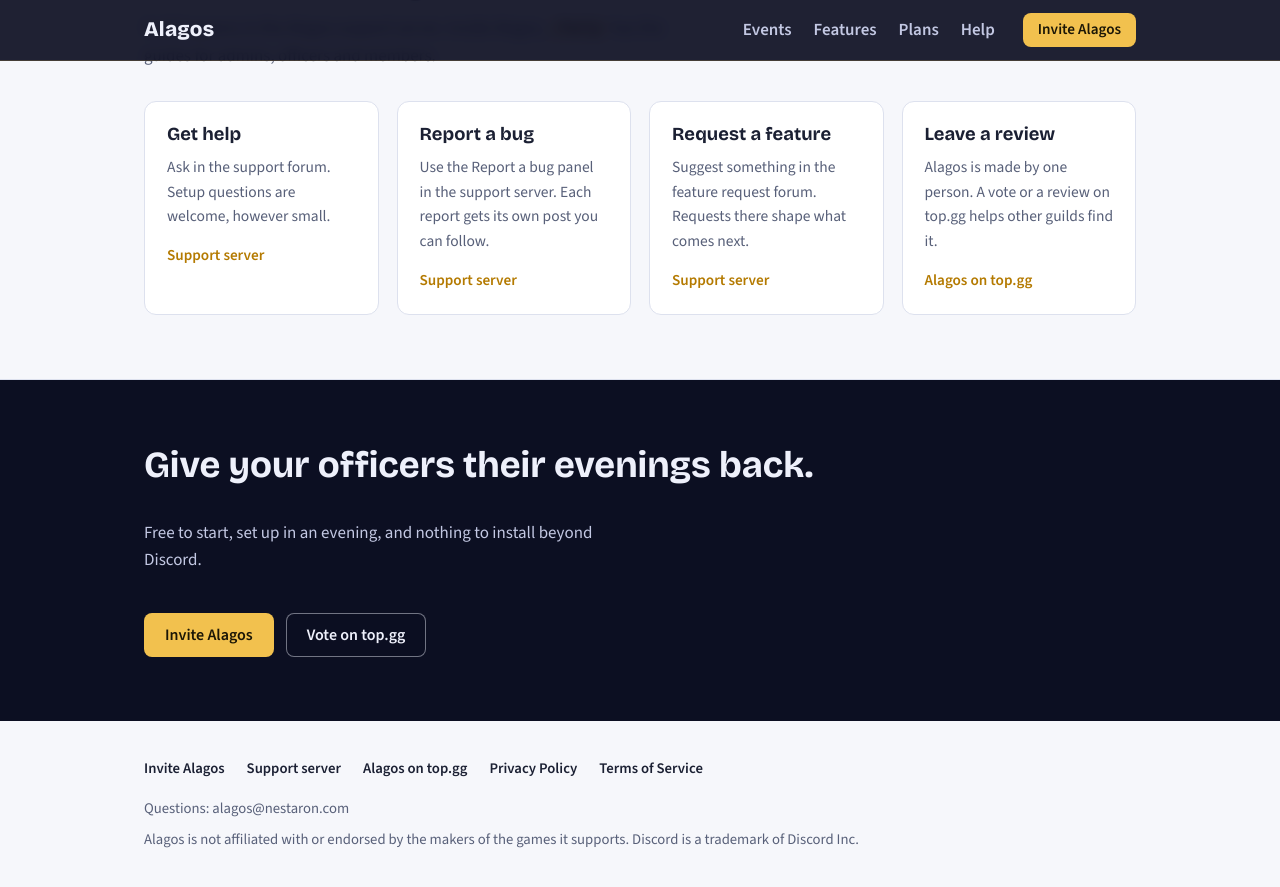
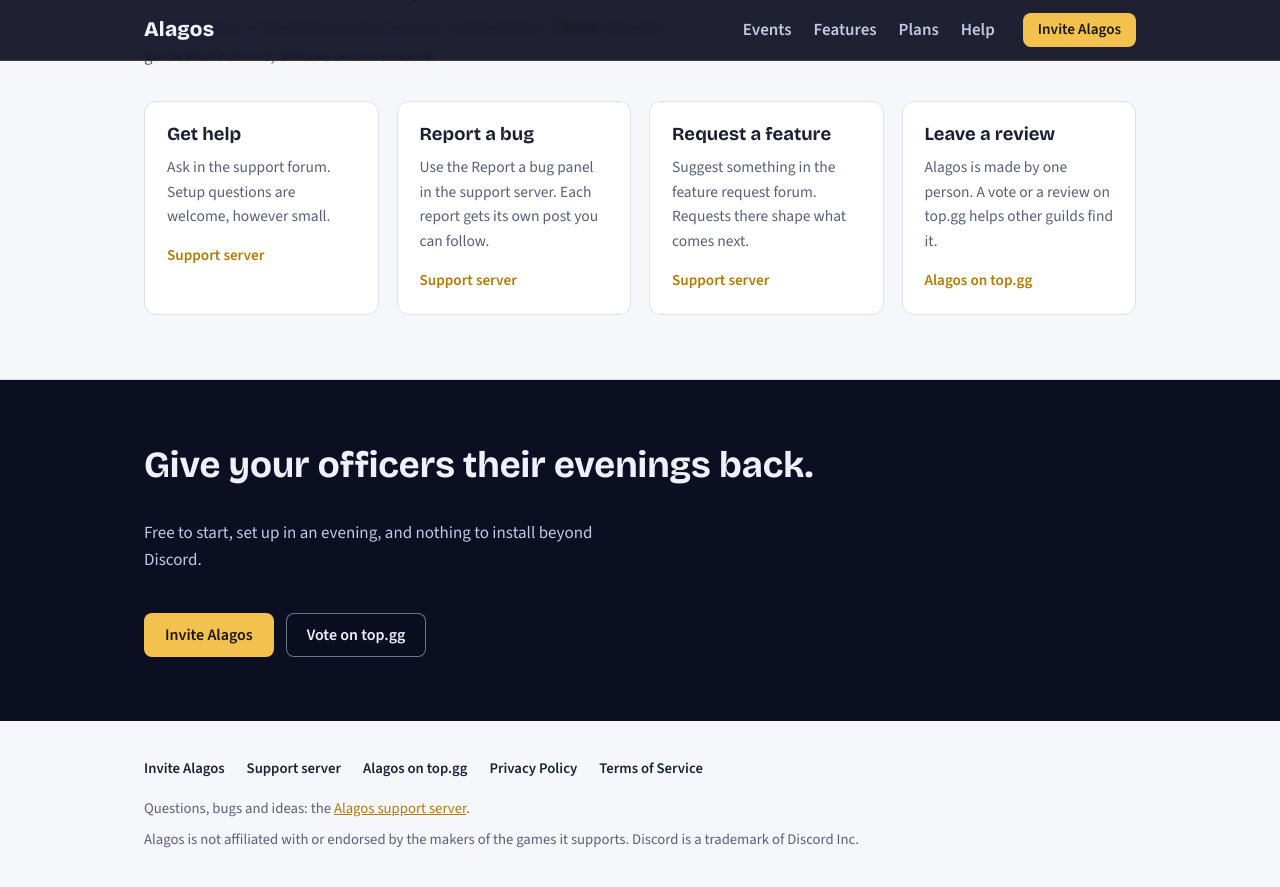
Before and after one commit to NestaronRevion/alagos-legal, a Jekyll site: the page built from index.html, in a window 1280 px wide and 900 px high, scrolled down 6719 px. Shown: the top 887 px of the window. Built offline with Jekyll 4.4.1, drawn with Linux system fonts in a browser that asks for light colours.

Commit message:
removed email address

```diff
--- a/_layouts/default.html
+++ b/_layouts/default.html
@@ -53,7 +53,7 @@
       <a href="/privacy">Privacy Policy</a>
       <a href="/terms">Terms of Service</a>
     </div>
-    <p>Questions: alagos@nestaron.com</p>
+    <p>Questions, bugs and ideas: the <a href="/support">Alagos support server</a>.</p>
     <p>Alagos is not affiliated with or endorsed by the makers of the games it supports. Discord is a trademark of Discord Inc.</p>
   </div>
 </footer>
```
